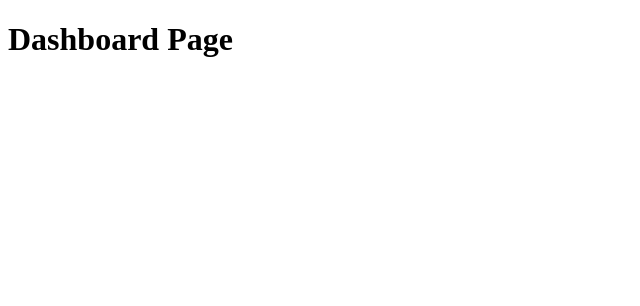
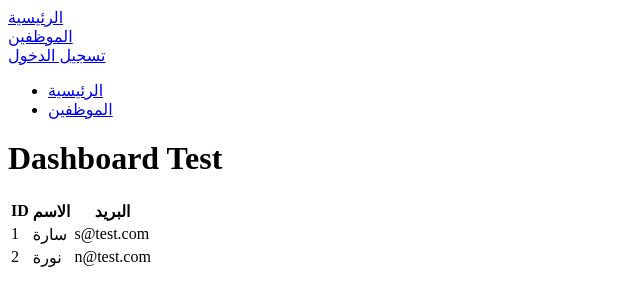
Before and after one commit to sara-yahya28/mini-employee-dashboard, a React (Vite) app: page / in a window 1280 px wide. Shown: the top 306 px of the page, without its empty margins (0-640 px from the left). Built offline with nearby package versions, Linux system fonts and the light colour scheme.

Commit message:
Implement layout structure with navigation and sidebar; add dashboard table component

```diff
--- a/src/App.jsx
+++ b/src/App.jsx
@@ -2,20 +2,25 @@ import { Routes, Route, BrowserRouter } from 'react-router-dom'
 import Dashboard from './pages/Dashboard'
 import Login from './pages/Login'
 import Employees from './pages/Employees'
-
+import Layout from './components/Layout'
 
 function App() {
   return (
-
     <BrowserRouter>
       <Routes>
         <Route path="/Login" element={<Login />} />
-        <Route path="/" element={<Dashboard />} />
-        <Route path="/Employees" element={<Employees />} />
+
+        <Route path="/" element={<Layout />}>
+          {/* paths are nested in layout, treated like main one */}
+          <Route index element={<Dashboard />} />
+
+          <Route path='employees' element={<Employees />} />
+          {/* path without /, since its nested path, not main one */}
+
+        </Route>
       </Routes>
     </BrowserRouter>
 
   )
-
 }
 export default App
--- /dev/null
+++ b/src/components/Layout.jsx
@@ -0,0 +1,18 @@
+//empty space change depend path
+import { Outlet } from "react-router-dom";
+import Sidebar from "./Sidebar";
+import Navbar from "./Navbar";
+
+export default function Layout() {
+    return (
+        <>
+            <Navbar />
+            <div className="layout__container">
+                <Sidebar />
+                <main>
+                    <Outlet />
+                </main>
+            </div>
+        </>
+    );
+}
--- a/src/components/Navbar.jsx
+++ b/src/components/Navbar.jsx
@@ -0,0 +1,13 @@
+import { Link } from "react-router-dom"
+export default function Navbar() {
+    return (
+        <nav>
+            {/* Link to is used so not whole page is reloaded */}
+            <Link to='/'> الرئيسية</Link>
+            <br />
+            <Link to='/employees'> الموظفين</Link>
+            <br />
+            <Link to='/login'>تسجيل الدخول </Link>
+        </nav>
+    )
+}
--- a/src/components/Sidebar.jsx
+++ b/src/components/Sidebar.jsx
@@ -0,0 +1,11 @@
+import { Link } from "react-router-dom"
+export default function Sidebar() {
+    return (
+        <aside>
+            <ul>
+                <li><Link to='/'> الرئيسية</Link></li>
+                <li><Link to='/employees'> الموظفين</Link></li>
+            </ul>
+        </aside>
+    )
+}
--- /dev/null
+++ b/src/components/Table.jsx
@@ -0,0 +1,26 @@
+export default function Table({ data = [], columns = [] }) {
+
+    return (
+        <table>
+            <thead>
+                <tr>
+                    {/* لكل عمود، اعرضي النص مباشرة */}
+                    {columns.map((col, index) => (
+                        <th key={index}>{col}</th>
+                    ))}
+                </tr>
+            </thead>
+            <tbody>
+                {/* لكل موظف، أنشئي صفاً */}
+                {data.map((emp, empIndex) => (
+                    <tr key={emp.id || empIndex}>
+                        {/* لكل قيمة داخل الموظف، أنشئي خلية */}
+                        {Object.values(emp).map((value, colIndex) => (
+                            <td key={colIndex}>{value}</td>
+                        ))}
+                    </tr>
+                ))}
+            </tbody>
+        </table>
+    );
+}
--- a/src/pages/Dashboard.jsx
+++ b/src/pages/Dashboard.jsx
@@ -1,5 +1,16 @@
-export default function Dashboard(){
-    return(
-        <h1>Dashboard Page</h1>
+import Table from "../components/Table"
+
+export default function Dashboard() {
+    return (
+        <div>
+            <h1>Dashboard Test</h1>
+            <Table
+                columns={['ID', 'الاسم', 'البريد']}
+                data={[
+                    { id: 1, name: 'سارة', email: 's@test.com' },
+                    { id: 2, name: 'نورة', email: 'n@test.com' }
+                ]}
+            />
+        </div>
     )
 }
```
